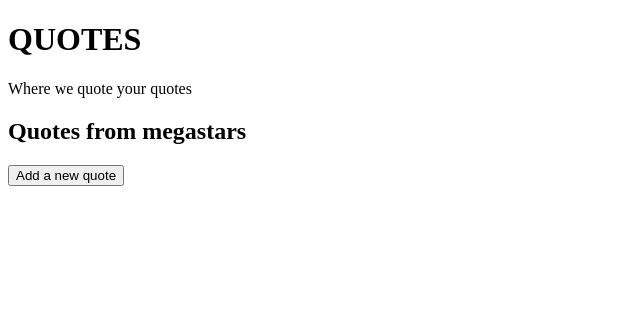
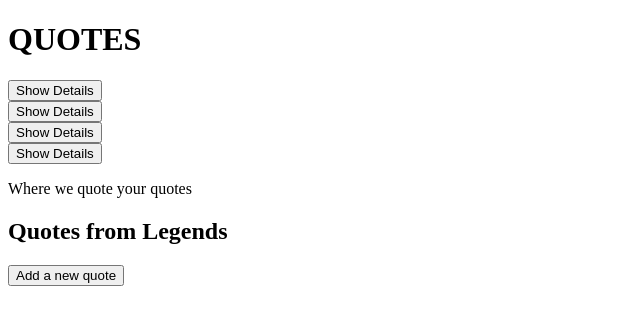
Before and after one commit to NinahMo/Quotes, an Angular app: page / in a window 1280 px wide. Shown: the top 324 px of the page, without its empty margins (0-640 px from the left). Built offline with nearby package versions, Linux system fonts and the light colour scheme.

Commit message:
Add toggling effect to the quote details

```diff
--- a/src/app/quote.ts
+++ b/src/app/quote.ts
@@ -1,5 +1,5 @@
 export class Quote {
-
+    showDescription: boolean;
     constructor(
         public quote: string,
         public author: string,
@@ -7,7 +7,7 @@
         public upvotes: number,
         public downvotes: number,
 
-    ){ }
-
-
+    ){
+        this.showDescription=false;
+    }
 }
--- a/src/app/quote/quote.component.html
+++ b/src/app/quote/quote.component.html
@@ -1,9 +1,13 @@
 <div>
     <h1><b>QUOTES</b></h1>
+        <div *ngFor='let quote of quotes;let i = index'>
+            <button (click)='toggleDetails(i)'>Show Details</button>
+            <app-quote-detail *ngIf='quote.showDescription' [quote]='quote'></app-quote-detail>
+        </div>
     <p>Where we quote your quotes</p>
 </div>
 
-<h2>Quotes from megastars</h2>
+<h2>Quotes from Legends</h2>
 <div>
     <button (click)="onNew()" class="btn btn-info form-btn" id="form-btn">Add a new quote</button>
     <form (ngSubmit)="onSave()" *ngIf="showNew" id="quote-form">
```
